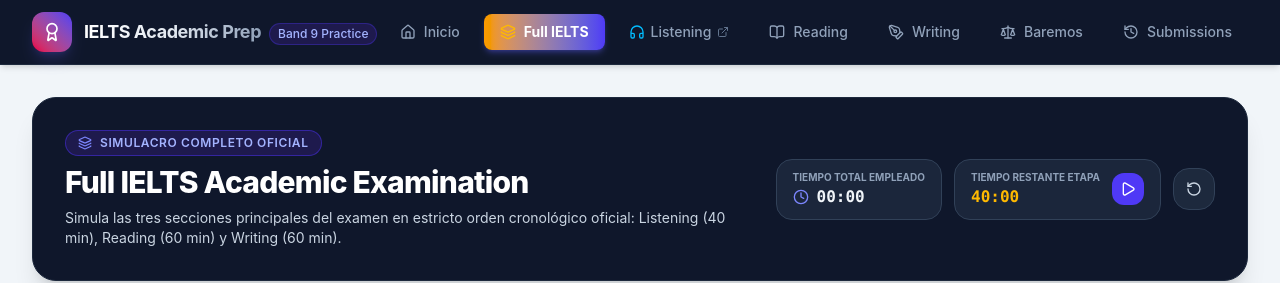
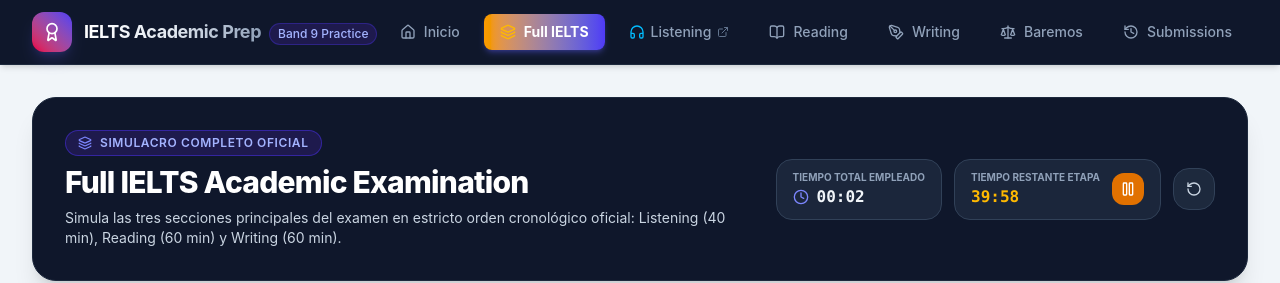
Before and after one commit to JSR-Mario/IELTS-Training, a React (Vite) app: page / in a window 1280 px wide. Both pictures are taken after a click on the button "Full IELTS". Shown: the top 283 px of the page. Built offline with nearby package versions, Linux system fonts and the light colour scheme.

Commit message:
Auto-start countdown timers when entering sections, changing prompts, and advancing tests

```diff
--- a/src/components/full-ielts/FullIeltsPractice.tsx
+++ b/src/components/full-ielts/FullIeltsPractice.tsx
@@ -32,7 +32,7 @@ const STAGE_CONFIG: Record<Stage, { name: string; duration: number; icon: any; o
 export const FullIeltsPractice: FC<FullIeltsPracticeProps> = ({ onNavigate }) => {
   const [currentStage, setCurrentStage] = useState<Stage>('listening');
   const [timerSeconds, setTimerSeconds] = useState<number>(STAGE_CONFIG['listening'].duration);
-  const [isTimerRunning, setIsTimerRunning] = useState<boolean>(false);
+  const [isTimerRunning, setIsTimerRunning] = useState<boolean>(true);
   const [totalElapsedSeconds, setTotalElapsedSeconds] = useState<number>(0);
   const timerRef = useRef<any>(null);
 
@@ -53,7 +53,7 @@ export const FullIeltsPractice: FC<FullIeltsPracticeProps> = ({ onNavigate }) =>
   };
 
   const handleAdvanceStage = (next: Stage) => {
-    setIsTimerRunning(false);
+    setIsTimerRunning(next !== 'completed');
     setCurrentStage(next);
     if (next !== 'completed') {
       setTimerSeconds(STAGE_CONFIG[next].duration);
@@ -63,7 +63,7 @@ export const FullIeltsPractice: FC<FullIeltsPracticeProps> = ({ onNavigate }) =>
 
   const handleResetFullTest = () => {
     if (window.confirm('¿Deseas reiniciar el simulacro completo desde la seccion 1 (Listening)?')) {
-      setIsTimerRunning(false);
+      setIsTimerRunning(true);
       setCurrentStage('listening');
       setTimerSeconds(STAGE_CONFIG['listening'].duration);
       setTotalElapsedSeconds(0);
--- a/src/components/reading/ReadingPractice.tsx
+++ b/src/components/reading/ReadingPractice.tsx
@@ -68,7 +68,7 @@ export const ReadingPractice: FC = () => {
   // 60-minute Official Exam Timer (3600 seconds)
   const [timeRemaining, setTimeRemaining] = useState<number>(60 * 60);
   const [elapsedSeconds, setElapsedSeconds] = useState<number>(0);
-  const [isTimerRunning, setIsTimerRunning] = useState<boolean>(false);
+  const [isTimerRunning, setIsTimerRunning] = useState<boolean>(true);
   const timerRef = useRef<any>(null);
 
   // Result & Review modal
@@ -109,7 +109,7 @@ export const ReadingPractice: FC = () => {
       setShowResultsModal(false);
       setTimeRemaining(60 * 60);
       setElapsedSeconds(0);
-      setIsTimerRunning(false);
+      setIsTimerRunning(true);
       setActivePassageIndex(0);
       window.scrollTo({ top: 0, behavior: 'smooth' });
     }
@@ -168,7 +168,7 @@ export const ReadingPractice: FC = () => {
     setAnswers({});
     setTimeRemaining(60 * 60);
     setElapsedSeconds(0);
-    setIsTimerRunning(false);
+    setIsTimerRunning(true);
     setActivePassageIndex(0);
 
     const updatedCompleted = new Set(completedTestIds);
--- a/src/components/writing/WritingPractice.tsx
+++ b/src/components/writing/WritingPractice.tsx
@@ -41,7 +41,7 @@ export const WritingPractice: FC<WritingPracticeProps> = ({ initialTaskType = 't
   const [initialSeconds, setInitialSeconds] = useState<number>(selectedPrompt.timeLimitMinutes * 60);
   const [secondsRemaining, setSecondsRemaining] = useState<number>(initialSeconds);
   const [elapsedSeconds, setElapsedSeconds] = useState<number>(0);
-  const [isRunning, setIsRunning] = useState<boolean>(false);
+  const [isRunning, setIsRunning] = useState<boolean>(true);
 
   // Submission states
   const [isSaving, setIsSaving] = useState<boolean>(false);
@@ -105,7 +105,7 @@ export const WritingPractice: FC<WritingPracticeProps> = ({ initialTaskType = 't
     setInitialSeconds(secs);
     setSecondsRemaining(secs);
     setElapsedSeconds(0);
-    setIsRunning(false);
+    setIsRunning(true);
   }, [selectedPrompt]);
 
   // Autosave content to localStorage
```
